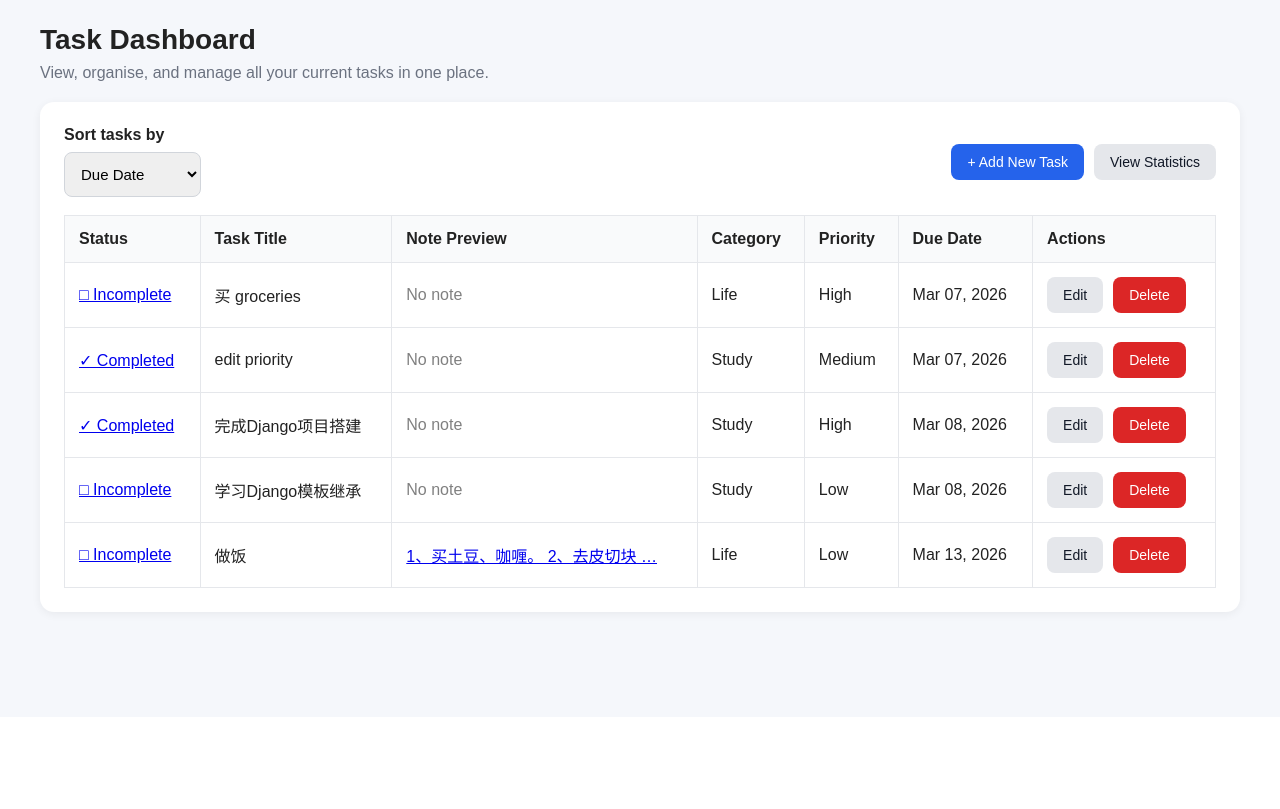
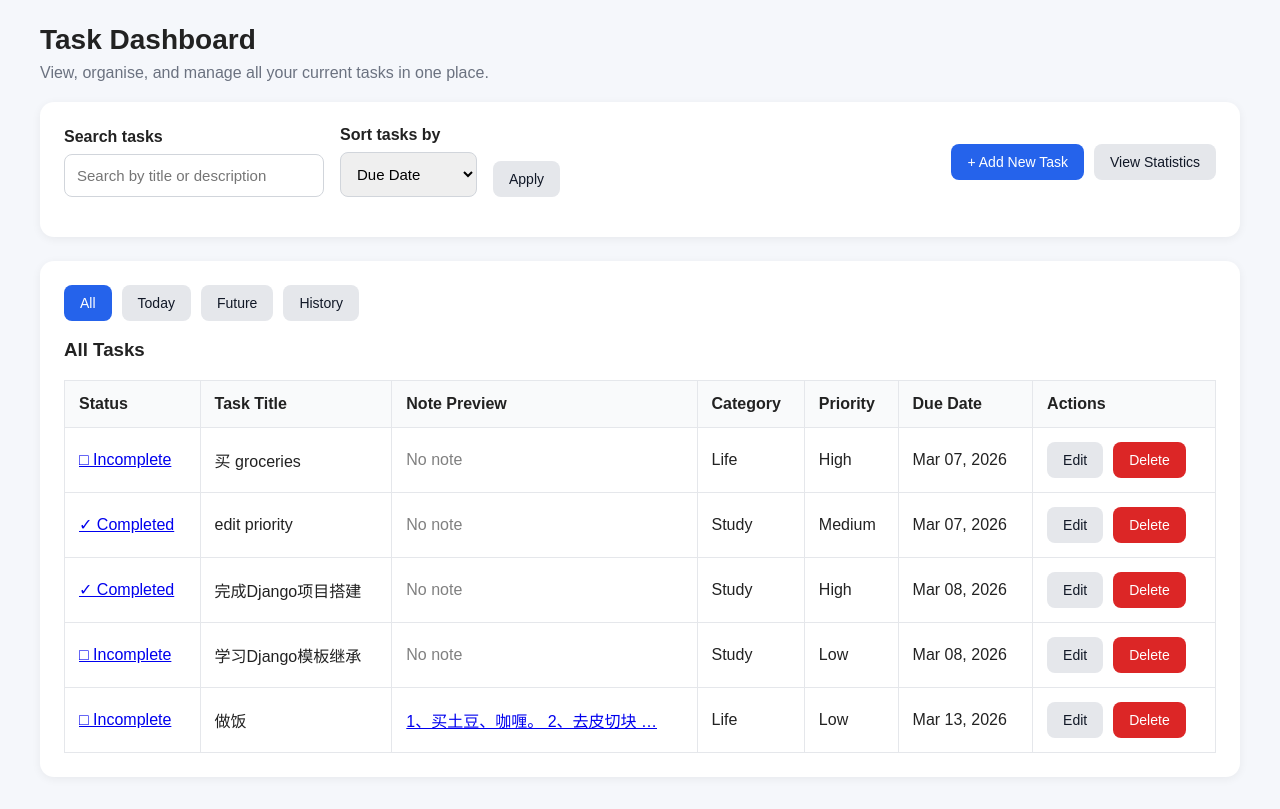
Before and after one commit to WangXinrui605/smartplan-task-management, a Django app: page / in a window 1280 px wide. Shown: the part 83-892 px from the top of the page. Before the commit the page ends 701 px from the top, so only its background shows below. Run offline with Django 5.2, Linux system fonts and the light colour scheme; data comes from the database, SQL or seed files in the repository.

Commit message:
Add search,sorting, and period switching to dashboard

```diff
--- a/task/templates/task/dashboard.html
+++ b/task/templates/task/dashboard.html
@@ -9,21 +9,69 @@
 </div>
 
 <div class="content-card">
-    <div class="filter-bar">
+    <form method="get" class="filter-bar">
+        <div class="inline-actions" style="display:flex; gap:16px; flex-wrap:wrap; align-items:end;">
+            <div>
+                <label for="q">Search tasks</label>
+                <input
+                    type="search"
+                    id="q"
+                    name="q"
+                    value="{{ current_query }}"
+                    placeholder="Search by title or description"
+                    style="min-width:260px;"
+                >
+            </div>
+
             <div>
                 <label for="sort">Sort tasks by</label>
-            <select id="sort" onchange="window.location.href='?sort='+this.value">
+                <select id="sort" name="sort">
                     <option value="due_date" {% if current_sort == 'due_date' %}selected{% endif %}>Due Date</option>
                     <option value="priority" {% if current_sort == 'priority' %}selected{% endif %}>Priority</option>
                     <option value="created_at" {% if current_sort == 'created_at' %}selected{% endif %}>Created Time</option>
                 </select>
             </div>
 
+            <!-- 保留当前 period，不然点 Apply 会丢失标签页状态 -->
+            <input type="hidden" name="period" value="{{ current_period }}">
+
+            <div>
+                <label>&nbsp;</label>
+                <button type="submit" class="btn btn-secondary">Apply</button>
+            </div>
+        </div>
+
         <div class="inline-actions">
             <a href="{% url 'create_task' %}" class="btn btn-primary">+ Add New Task</a>
             <a href="{% url 'stats_page' %}" class="btn btn-secondary">View Statistics</a>
         </div>
+    </form>
 </div>
+
+<div class="content-card" style="margin-top:24px;">
+    <div class="inline-actions" style="margin-bottom:18px;">
+        <a href="?period=all&sort={{ current_sort }}&q={{ current_query }}"
+           class="btn {% if current_period == 'all' %}btn-primary{% else %}btn-secondary{% endif %}">
+            All
+        </a>
+
+        <a href="?period=today&sort={{ current_sort }}&q={{ current_query }}"
+           class="btn {% if current_period == 'today' %}btn-primary{% else %}btn-secondary{% endif %}">
+            Today
+        </a>
+
+        <a href="?period=future&sort={{ current_sort }}&q={{ current_query }}"
+           class="btn {% if current_period == 'future' %}btn-primary{% else %}btn-secondary{% endif %}">
+            Future
+        </a>
+
+        <a href="?period=history&sort={{ current_sort }}&q={{ current_query }}"
+           class="btn {% if current_period == 'history' %}btn-primary{% else %}btn-secondary{% endif %}">
+            History
+        </a>
+    </div>
+
+    <h3 style="margin-top:0;">{{ period_title }}</h3>
 
     <table class="task-table">
         <thead>
@@ -72,7 +120,7 @@
             {% endfor %}
         {% else %}
             <tr>
-                <td colspan="6" style="text-align:center;">No tasks yet. Click “Add New Task” to create your first task.</td>
+                <td colspan="7" style="text-align:center;">No tasks found in this section.</td>
             </tr>
         {% endif %}
         </tbody>
@@ -81,24 +129,17 @@
 
 <div id="noteModal" style="display:none; position:fixed; top:0; left:0;
 width:100%; height:100%; background:rgba(0,0,0,0.5);">
-
     <div style="background:white; width:500px; margin:10% auto;
     padding:20px; border-radius:8px;">
-
         <h3 id="modalTitle"></h3>
-
         <p id="modalContent" style="white-space: pre-wrap;"></p>
-
         <button onclick="closeModal()">Close</button>
-
     </div>
 </div>
 
 <script>
 document.querySelectorAll('.note-link').forEach(link => {
-
     link.addEventListener('click', function () {
-
         const title = this.dataset.title;
         const rawNote = this.dataset.note;
 
@@ -109,14 +150,11 @@
 
         document.getElementById('modalTitle').innerText = title;
         document.getElementById('modalContent').innerText = formattedNote;
-
         document.getElementById('noteModal').style.display = "block";
-
+    });
 });
 
-    });
-
-    function closeModal(){
+function closeModal() {
     document.getElementById('noteModal').style.display = "none";
 }
 </script>
--- a/task/views.py
+++ b/task/views.py
@@ -3,6 +3,7 @@ from django.contrib.auth.models import User
 from .models import Task, Category
 from datetime import date
 from django.utils import timezone
+from django.db.models import Q
 
 
 def get_current_user(request):
@@ -15,13 +16,36 @@ def task_dashboard(request):
 
     """处理排序（下拉框传的sort）"""
     sort_by = request.GET.get('sort', 'due_date')#默认按截止日期排序
+    query = request.GET.get('q', '').strip()
+    period = request.GET.get('period', 'all')
+
+    tasks = Task.objects.filter(user=user)
+
+    # search: title or contains key word
+    if query:
+        tasks= tasks.filter(Q(title__icontains=query) | Q(description__icontains=query))
 
     if sort_by == 'priority':
-        tasks = Task.objects.filter(user=user).order_by('-priority')#优先级
+        tasks = tasks.order_by('-priority')#优先级
     elif sort_by == 'created_at':
-        tasks = Task.objects.filter(user=user).order_by('-created_at')#创建时间
+        tasks = tasks.order_by('-created_at')#创建时间
     else:
-        tasks = Task.objects.filter(user=user).order_by('due_date')#截止日期
+        tasks = tasks.order_by('due_date')#截止日期
+
+    today = timezone.localdate()
+
+    # 根据 period 决定当前表格显示哪些任务
+    if period == 'today':
+        tasks = tasks.filter(due_date=today, status=False)
+        period_title = 'Today'
+    elif period == 'future':
+        tasks = tasks.filter(due_date__gt=today, status=False)
+        period_title = 'Future'
+    elif period == 'history':
+        tasks = tasks.filter(Q(status=True) | Q(due_date__lt=today))
+        period_title = 'History'
+    else:
+        period_title = 'All Tasks'
 
     categories = Category.objects.all()
 
@@ -31,6 +55,9 @@ def task_dashboard(request):
         'tasks': tasks,
         'categories': categories,
         'current_sort': sort_by,
+        'current_query': query,
+        'current_period': period,
+        'period_title': period_title,
         'user': user
     }
     return render(request, 'task/dashboard.html', context)
```
Lines whose indentation alone changed are shown as unchanged.
